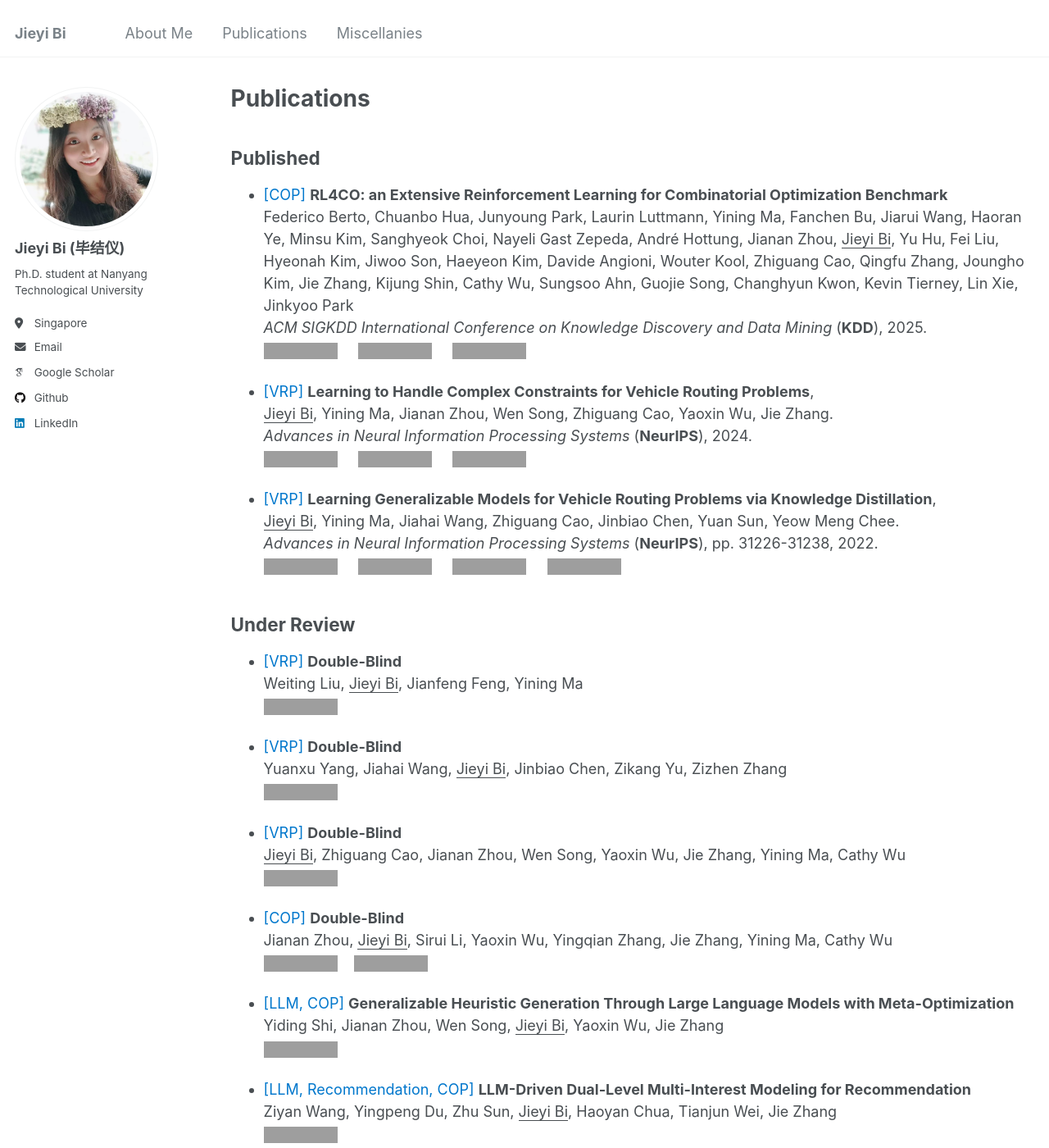
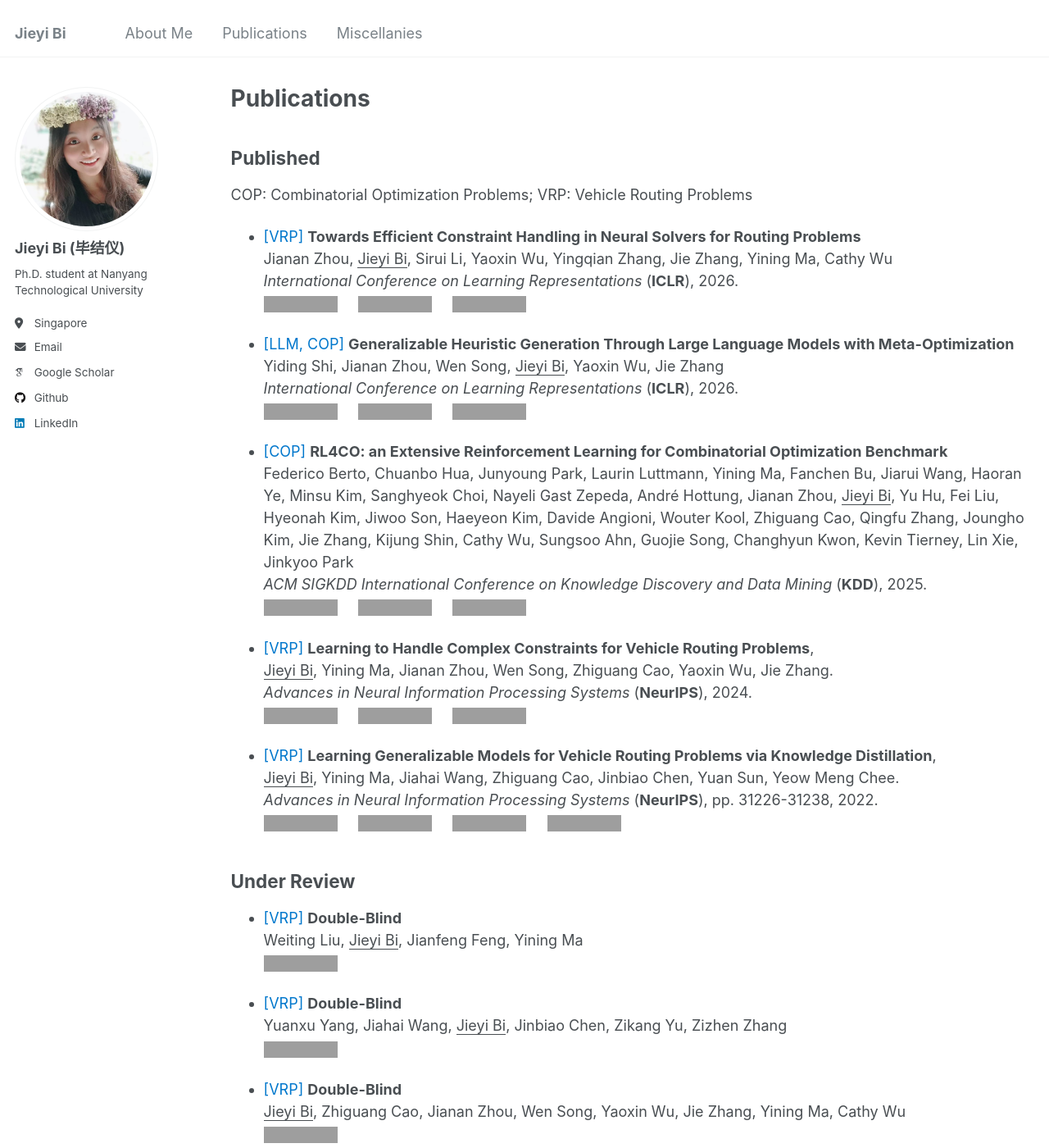
Before and after one commit to jieyibi/jieyibi.github.io, a Jekyll site: the page built from _pages/publications.md, in a window 1280 px wide and 1400 px high. Shown: the whole window at 82% size. Built offline with Jekyll 4.4.1, drawn with Linux system fonts in a browser that asks for light colours; some web fonts are replaced; grey boxes are pictures that could not be loaded.

Commit message:
Update ICLR

```diff
--- a/_pages/publications.md
+++ b/_pages/publications.md
@@ -12,6 +12,23 @@ author_profile: true
 {% include base_path %}
 
 ## Published
+
+COP: Combinatorial Optimization Problems;
+VRP: Vehicle Routing Problems
+
+* <span style="color: #0077cc">[VRP]</span> **Towards Efficient Constraint Handling in Neural Solvers for Routing Problems** \
+   Jianan Zhou, <u>Jieyi Bi</u>, Sirui Li, Yaoxin Wu, Yingqian Zhang, Jie Zhang, Yining Ma, Cathy Wu \
+  *International Conference on Learning Representations* (**ICLR**), 2026.
+   [![PDF](https://img.shields.io/badge/Download-PDF-brightgreen.svg)](https://openreview.net/pdf?id=raDFGuQxvD)&nbsp;&nbsp;&nbsp;&nbsp;
+    [![Code](https://img.shields.io/badge/GitHub-Soon-blue.svg)]()&nbsp;&nbsp;&nbsp;&nbsp;
+  [![Review](https://img.shields.io/badge/ICLR-Review-orange.svg)](https://openreview.net/forum?id=raDFGuQxvD)
+
+* <span style="color: #0077cc">[LLM, COP]</span> **Generalizable Heuristic Generation Through Large Language Models with Meta-Optimization** \
+   Yiding Shi, Jianan Zhou, Wen Song, <u>Jieyi Bi</u>, Yaoxin Wu, Jie Zhang \
+    *International Conference on Learning Representations* (**ICLR**), 2026.
+   [![PDF](https://img.shields.io/badge/Download-PDF-brightgreen.svg)](https://arxiv.org/pdf/2505.20881)&nbsp;&nbsp;&nbsp;&nbsp;
+  [![Code](https://img.shields.io/badge/GitHub-Awesome_List-blue.svg)](https://github.com/ai4co/awesome-fm4co)&nbsp;&nbsp;&nbsp;&nbsp;
+  [![Review](https://img.shields.io/badge/ICLR-Review-orange.svg)](https://openreview.net/forum?id=tIQZ7pVN6S)
 
 - <span style="color: #0077cc">[COP]</span> **RL4CO: an Extensive Reinforcement Learning for Combinatorial Optimization Benchmark** \
    Federico Berto, Chuanbo Hua, Junyoung Park, Laurin Luttmann, Yining Ma, Fanchen Bu, Jiarui Wang, Haoran Ye, Minsu Kim, Sanghyeok Choi, Nayeli Gast Zepeda, André Hottung, Jianan Zhou, <u>Jieyi Bi</u>, Yu Hu, Fei Liu, Hyeonah Kim, Jiwoo Son, Haeyeon Kim, Davide Angioni, Wouter Kool, Zhiguang Cao, Qingfu Zhang, Joungho Kim, Jie Zhang, Kijung Shin, Cathy Wu, Sungsoo Ahn, Guojie Song, Changhyun Kwon, Kevin Tierney, Lin Xie, Jinkyoo Park \
@@ -51,14 +68,6 @@ Yuanxu Yang, Jiahai Wang, <u>Jieyi Bi</u>, Jinbiao Chen, Zikang Yu, Zizhen Zhang
    <u>Jieyi Bi</u>, Zhiguang Cao, Jianan Zhou, Wen Song, Yaoxin Wu, Jie Zhang, Yining Ma, Cathy Wu \
    [![PDF](https://img.shields.io/badge/Download-Soon-brightgreen.svg)]()
 
-* <span style="color: #0077cc">[COP]</span> **Double-Blind** \
-   Jianan Zhou, <u>Jieyi Bi</u>, Sirui Li, Yaoxin Wu, Yingqian Zhang, Jie Zhang, Yining Ma, Cathy Wu \
-   [![PDF](https://img.shields.io/badge/Download-Soon-brightgreen.svg)]()&nbsp;&nbsp;&nbsp;&nbsp;[![Code](https://img.shields.io/badge/GitHub-Awesome_List-blue.svg)](https://github.com/ai4co/awesome-fm4co)
-
-* <span style="color: #0077cc">[LLM, COP]</span> **Generalizable Heuristic Generation Through Large Language Models with Meta-Optimization** \
-   Yiding Shi, Jianan Zhou, Wen Song, <u>Jieyi Bi</u>, Yaoxin Wu, Jie Zhang \
-   [![PDF](https://img.shields.io/badge/Download-PDF-brightgreen.svg)](https://arxiv.org/pdf/2505.20881)
-
 * <span style="color: #0077cc">[LLM, Recommendation, COP]</span> **LLM-Driven Dual-Level Multi-Interest Modeling for Recommendation** \
     Ziyan Wang, Yingpeng Du, Zhu Sun, <u>Jieyi Bi</u>, Haoyan Chua, Tianjun Wei, Jie Zhang \
   [![PDF](https://img.shields.io/badge/Download-PDF-brightgreen.svg)](https://arxiv.org/pdf/2507.10917)
```
